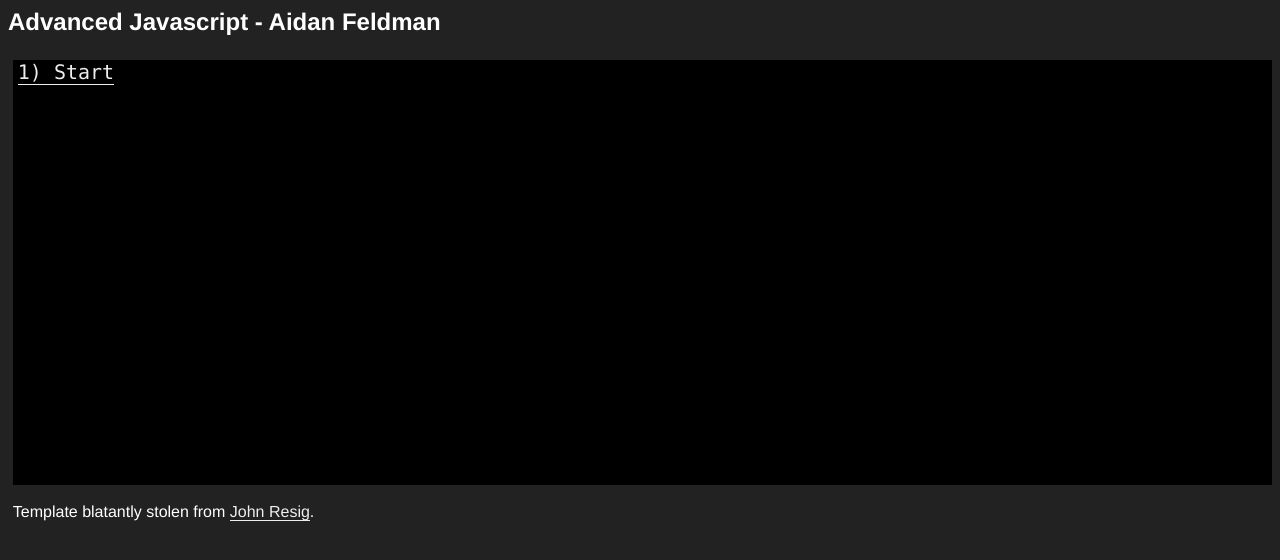
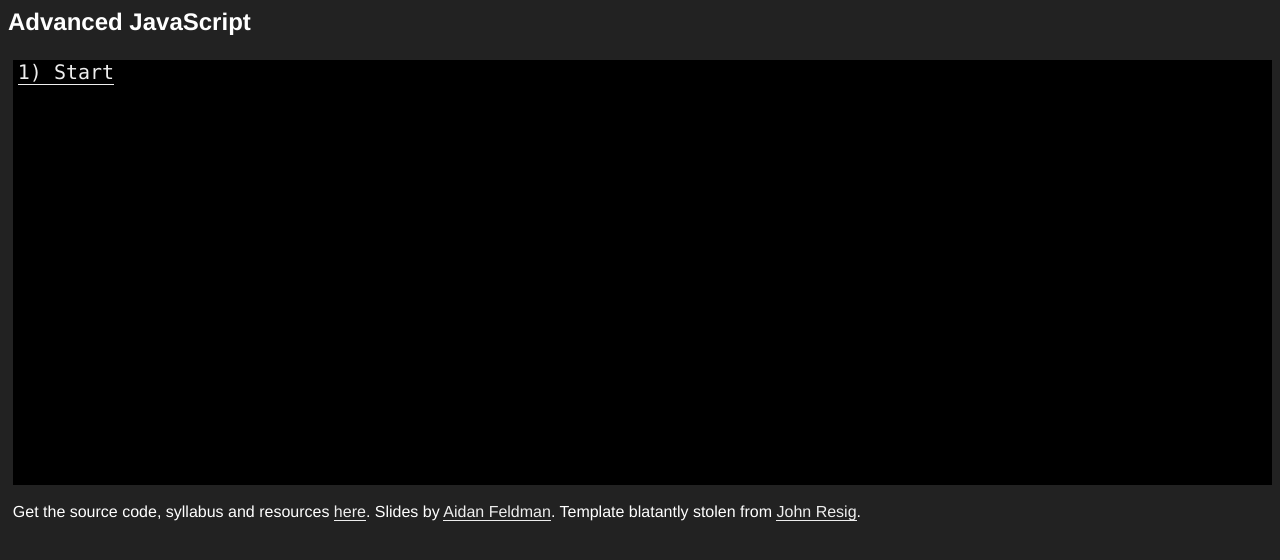
Before and after one commit to advanced-js/syllabus, a plain HTML site: page index.html.ejs in a window 1280 px wide. Drawn offline with nearby package versions, Linux system fonts and the light colour scheme; files that its build step writes are made by us from their sources.

Commit message:
add more links to first slide

```diff
--- a/index.html.ejs
+++ b/index.html.ejs
@@ -1,6 +1,6 @@
 <!-- saved from url=(0028)http://ejohn.org/apps/learn/ -->
 <html><head><meta http-equiv="Content-Type" content="text/html; charset=ISO-8859-1">
-<title>Advanced Javascript - Aidan Feldman</title>
+<title>Advanced JavaScript - Aidan Feldman</title>
 <style>
 body { background: #222; color: #FFF; font-family: Helvetica, Arial; font-size: 16px; }
 textarea, #pre { font-size: 20px; width: 100%; height: 425px; font-family: Monaco, Courier New; background: #000; color: #FFF; overflow: auto; margin: 0; border: 0; padding: 0 0 0 5px; }
@@ -104,7 +104,7 @@ jQuery(document).ready(function(){
 
 	function showTOC(){
 		jQuery("#pre").empty();
-		jQuery("h3").removeClass("large").html("Advanced Javascript - Aidan Feldman");
+		jQuery("h3").removeClass("large").html("Advanced JavaScript");
 		jQuery("#pre, #code").height(425).show();
 
 		jQuery("dd:empty").prev("dt").each(function(i){
@@ -210,7 +210,7 @@ var deepEqual = _.isEqual;
 </script>
 </head>
 <body>
-<h3 class="">Advanced Javascript - Aidan Feldman</h3>
+<h3 class="">Advanced JavaScript</h3>
 <div id="area">
 <pre id="pre" class="javascript" style="height: 425px; ">
   <a href="#1">1) Start</a>
@@ -224,7 +224,7 @@ var deepEqual = _.isEqual;
 <div id="container">
 	<textarea id="code" wrap="off" style="height: 425px; "></textarea>
 	<ol id="results"></ol>
-	<p id="cite">Template blatantly stolen from <a href="http://ejohn.org/apps/learn">John Resig</a>.</p>
+	<p id="cite">Get the source code, syllabus and resources <a href="https://github.com/afeld/advanced_js">here</a>.  Slides by <a href="http://afeld.me">Aidan Feldman</a>.  Template blatantly stolen from <a href="http://ejohn.org/apps/learn">John Resig</a>.</p>
 </div>
 </form>
 </div>
```
